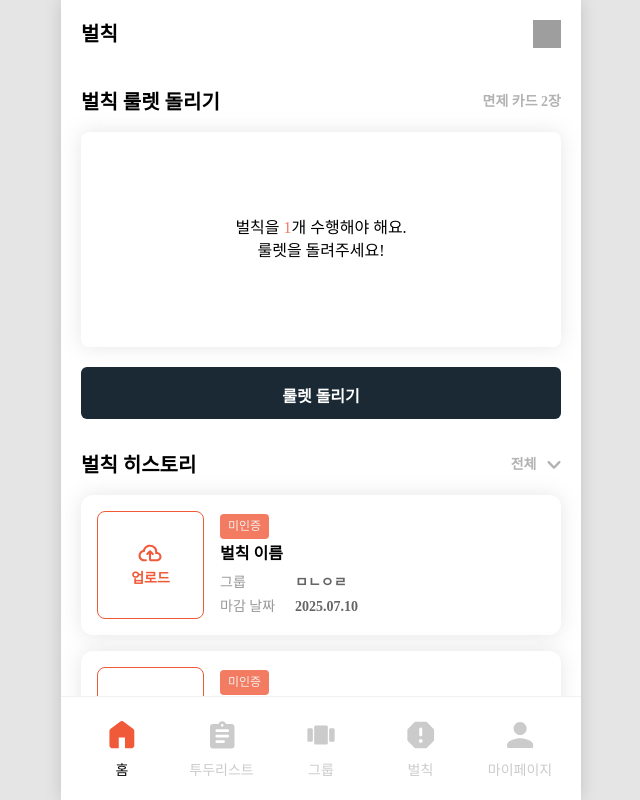
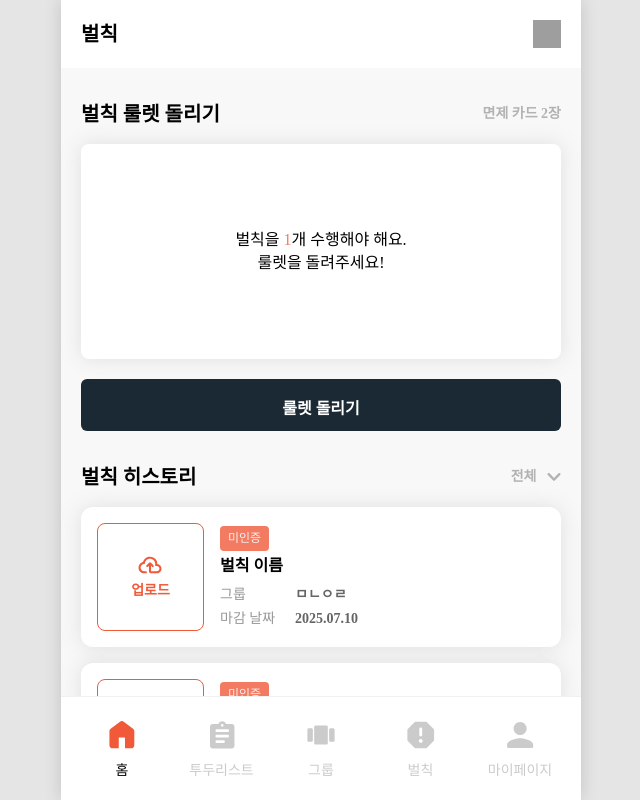
Before and after one commit to DoitorPay/Guide, a React (Vite) app in the folder frontend/: page /penalty in a window 1280 px wide. Shown: the whole page, without its empty margins (319-959 px from the left). Built offline with nearby package versions, Linux system fonts and the light colour scheme; grey boxes are pictures that could not be loaded; a web font is replaced by a local one.

Commit message:
style: rowgap 값 조정

```diff
--- a/frontend/src/assets/css/components/mainLayout.scss
+++ b/frontend/src/assets/css/components/mainLayout.scss
@@ -16,12 +16,12 @@
 
 .content-area {
   flex: 1;
-  padding: clamp(12px, 5vw, 20px);
+  padding: clamp(24px, 5vw, 32px) clamp(12px, 5vw, 20px);
   height: 100%;
   overflow-y: scroll;
   display:flex;
   flex-direction: column;
-  row-gap: 32px;
+  row-gap: clamp(24px, 5vw, 32px);
 
   &::-webkit-scrollbar {
     display: none;
--- a/frontend/src/assets/css/components/mypage/setting.scss
+++ b/frontend/src/assets/css/components/mypage/setting.scss
@@ -5,7 +5,7 @@
     display: flex;
     flex-direction: column;
     gap: clamp(16px, 3vw, 16px);
-    margin-bottom: clamp(12px, 3vw, 12px);
+    margin-bottom: clamp(24px, 5vw, 32px);
   }
 
   .setting-item {
--- a/frontend/src/pages/penalty.jsx
+++ b/frontend/src/pages/penalty.jsx
@@ -6,7 +6,7 @@ import HistoryCard from '@/components/card/HistoryCard';
 
 const MainPage = () => {
   return (
-    <MainLayout
+    <MainLayout contentBg="var(--color-background)"
       headerProps={{
         title: "벌칙",
         type: "header-a",
```
